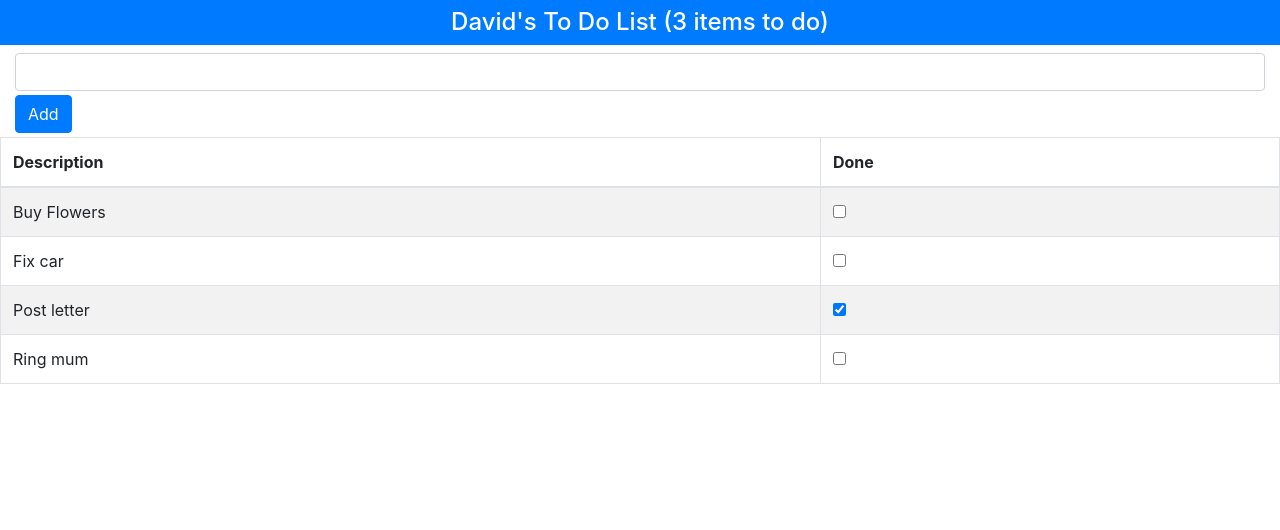
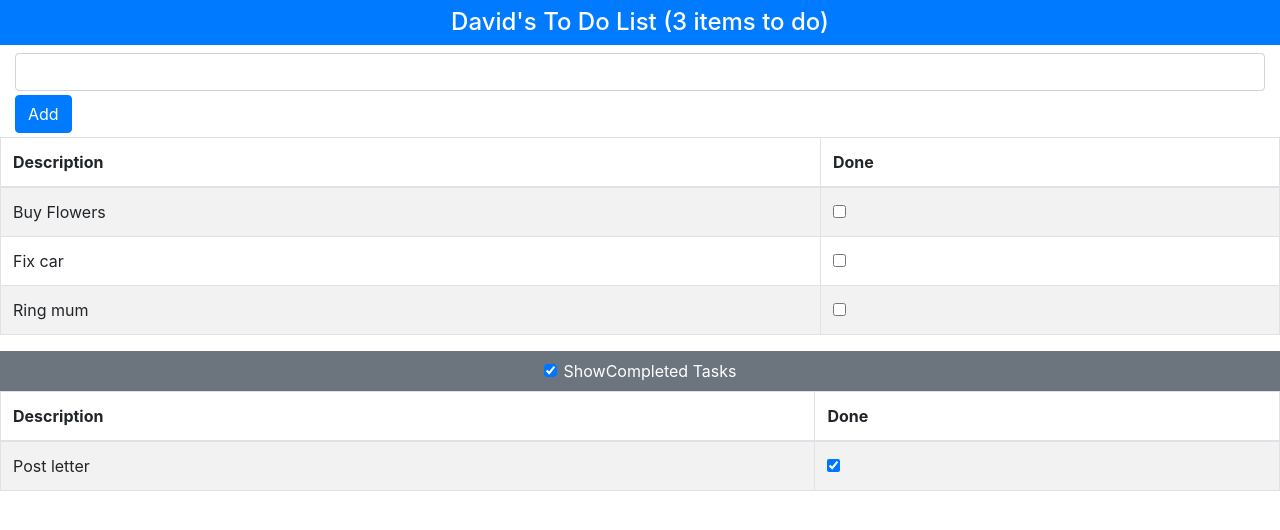
Before and after one commit to davidtrussler/Pro-React-16_ToDo-app, a React (Create React App) app: page / in a window 1280 px wide. Shown: the top 530 px of the page. Built offline with nearby package versions, Linux system fonts and the light colour scheme.

Commit message:
Adds Adds new component: VisibilityControl

```diff
--- a/src/App.js
+++ b/src/App.js
@@ -2,6 +2,7 @@ import React, {Component} from 'react';
 import {TodoBanner} from './TodoBanner';
 import {TodoCreator} from './TodoCreator';
 import {TodoRow} from './TodoRow';
+import {VisibilityControl} from './VisibilityControl';
 
 export default class App extends Component {
   constructor(props) {
@@ -14,7 +15,8 @@ export default class App extends Component {
         {action: 'Fix car', done: false},
         {action: 'Post letter', done: true},
         {action: 'Ring  mum', done: false}
-      ]
+      ],
+      showCompleted: true
     }
   }
 
@@ -40,7 +42,7 @@ export default class App extends Component {
     )
   });
 
-  todoTableRows = () => this.state.todoItems.map(
+  todoTableRows = (doneValue) => this.state.todoItems.filter(item => item.done === doneValue).map(
     item =>
       <TodoRow key={item.action} item={item} callback={this.toggleTodo} />
   );
@@ -63,9 +65,32 @@ export default class App extends Component {
           </thead>
 
           <tbody>
-            {this.todoTableRows()}
+            {this.todoTableRows(false)}
           </tbody>
         </table>
+
+        <div className="bg-secondary text-white text-center p-2">
+          <VisibilityControl
+            description="Completed Tasks"
+            isChecked={this.state.showCompleted}
+            callback={(checked) => this.setState({showCompleted: checked})}
+          />
+        </div>
+
+        {this.state.showCompleted &&
+          <table className="table table-striped table-bordered">
+            <thead>
+              <tr>
+                <th>Description</th>
+                <th>Done</th>
+              </tr>
+            </thead>
+
+            <tbody>
+              {this.todoTableRows(true)}
+            </tbody>
+          </table>
+        }
       </div>
     )
   }
--- /dev/null
+++ b/src/VisibilityControl.js
@@ -0,0 +1,17 @@
+import React, {Component} from 'react';
+
+export class VisibilityControl extends Component {
+	render = () =>
+		<div className="form-check">
+			<input
+				className="form-check-input"
+				type="checkbox"
+				checked={this.props.isChecked}
+				onChange={(e) => this.props.callback(e.target.checked)}
+			/>
+
+			<label className="form-check-label">
+				Show{this.props.description}
+			</label>
+		</div>
+}
```
